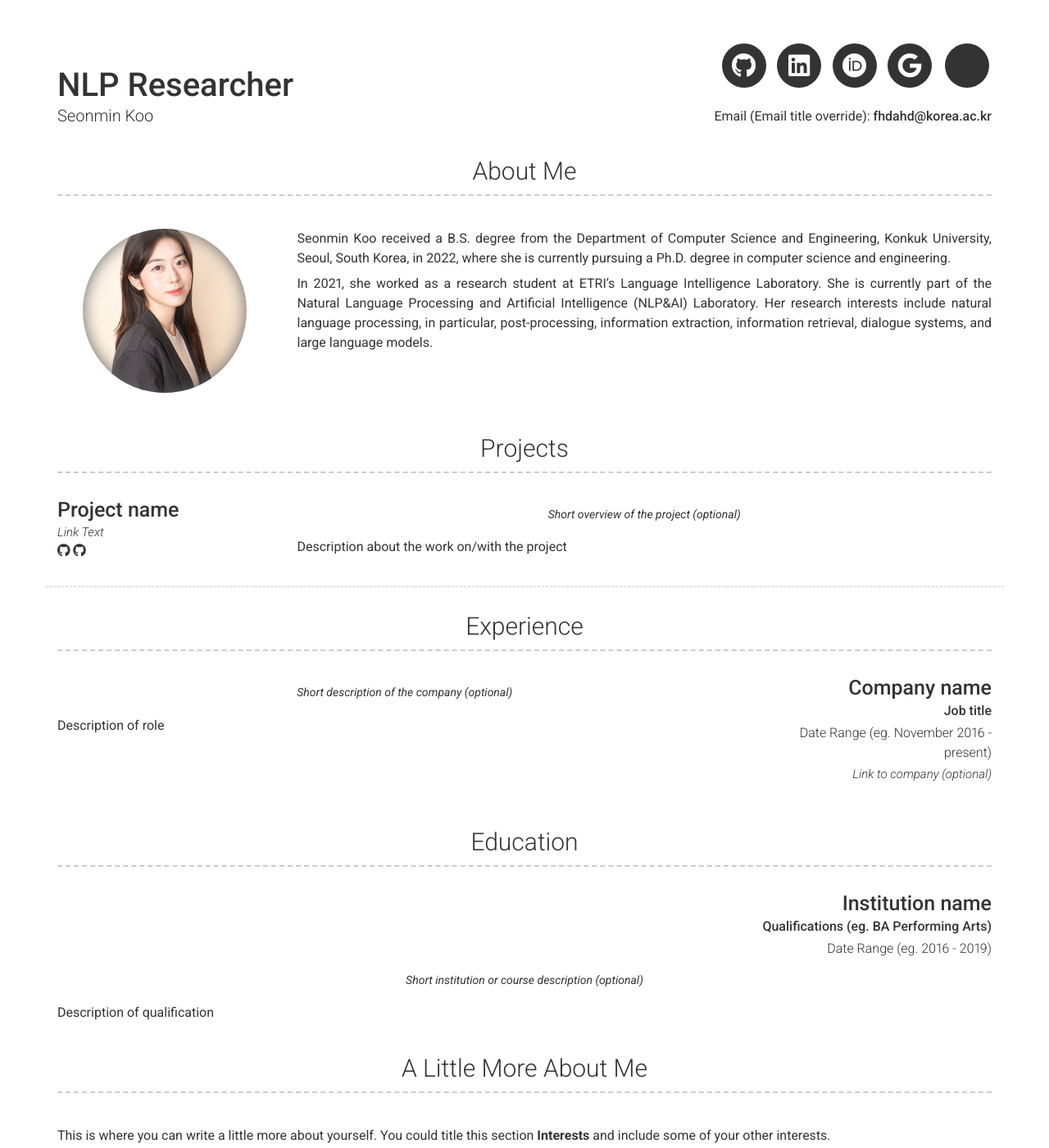
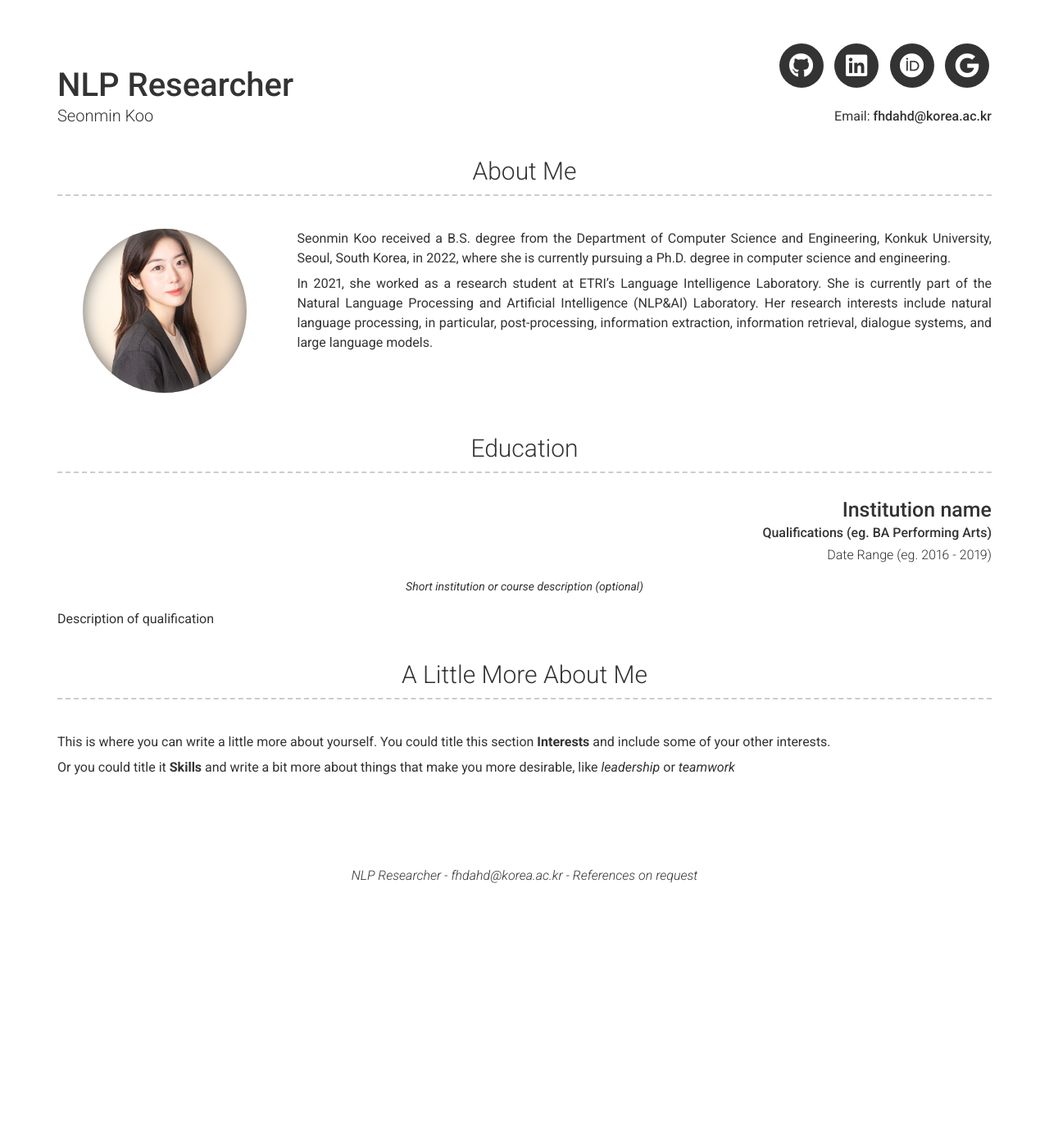
Before and after one commit to seonminkoo/seonminkoo.github.io, a Jekyll site: the page built from index.md, in a window 1280 px wide and 1400 px high. Shown: the whole window at 82% size. Built offline with Jekyll 4.4.1, drawn with Linux system fonts in a browser that asks for light colours; nearby versions of some CDN libraries.

Commit message:
Update _config.yml

```diff
--- a/_config.yml
+++ b/_config.yml
@@ -9,7 +9,7 @@ version: 2
 name: NLP Researcher
 title: Seonmin Koo
 email: fhdahd@korea.ac.kr
-email_title: Email (Email title override)
+# email_title: Email (Email title override)
 # phone: Your phone number (optional)
 # phone_title: Phone (Phone title override)
 # website: Your website (eg. https://google.com)(optional)
@@ -34,10 +34,10 @@ orcid_username: 0009-0007-8575-2306
 googlescholar_username: vQNCQb8AAAAJ&hl
 
 # Additional icon links
-additional_links:
-- title: Link name
-  icon: Font Awesome brand icon name (eg. fab fa-twitter) (https://fontawesome.com/icons?d=gallery&s=brands&m=free)
-  url: Link url (eg. https://google.com)
+# additional_links:
+# - title: Link name
+#   icon: Font Awesome brand icon name (eg. fab fa-twitter) (https://fontawesome.com/icons?d=gallery&s=brands&m=free)
+#   url: Link url (eg. https://google.com)
 # - title: another link
 #   icon: font awesome brand icon name (eg. fab fa-twitter) (https://fontawesome.com/icons?d=gallery&s=brands&m=free)
 #   url: Link url (eg. https://google.com)
@@ -57,38 +57,6 @@ about_content: | # this will include new lines to allow paragraphs
   In 2021, she worked as a research student at ETRI's Language Intelligence Laboratory. She is currently part of the Natural Language Processing and Artificial Intelligence (NLP&AI) Laboratory. Her research interests include natural language processing, in particular, post-processing, information extraction, information retrieval, dialogue systems, and large language models.
 
 content:
-  - title: Projects # Title for the section
-    layout: list # Type of content section (list/text)
-    content:
-      - layout: left
-        border: weak  # Value of `weak` will display a weak border below this item. # Any
-                      # other value (or no value) means no border will be displayed
-        title: Project name
-        link: Link to project (eg. sproogen.github.io/modern-resume-theme)(optional)
-        link_text: Link Text
-        additional_links:
-          - title:  Github page for project (eg. sproogen/modern-resume-theme)
-            icon: fab fa-github
-            url: Link to project (eg. sproogen.github.io/modern-resume-theme)(optional)
-          - title:  Github page for project (eg. sproogen/modern-resume-theme)
-            icon: fab fa-github
-            url: Link to project (eg. sproogen.github.io/modern-resume-theme)(optional)
-        quote: >
-          Short overview of the project (optional)
-        description: | # this will include new lines to allow paragraphs
-          Description about the work on/with the project
-  - title: Experience
-    layout: list
-    content:
-      - layout: right
-        title: Company name
-        sub_title: Job title
-        caption: Date Range (eg. November 2016 - present)
-        link: Link to company (optional)
-        quote: >
-          Short description of the company (optional)
-        description: | # this will include new lines to allow paragraphs
-          Description of role
   - title: Education
     layout: list
     content:
@@ -100,6 +68,50 @@ content:
           Short institution or course description (optional)
         description: | # this will include new lines to allow paragraphs
           Description of qualification
+
+  # - title: Projects # Title for the section
+  #   layout: list # Type of content section (list/text)
+  #   content:
+  #     - layout: left
+  #       border: weak  # Value of `weak` will display a weak border below this item. # Any
+  #                     # other value (or no value) means no border will be displayed
+  #       title: Project name
+  #       link: Link to project (eg. sproogen.github.io/modern-resume-theme)(optional)
+  #       link_text: Link Text
+  #       additional_links:
+  #         - title:  Github page for project (eg. sproogen/modern-resume-theme)
+  #           icon: fab fa-github
+  #           url: Link to project (eg. sproogen.github.io/modern-resume-theme)(optional)
+  #         - title:  Github page for project (eg. sproogen/modern-resume-theme)
+  #           icon: fab fa-github
+  #           url: Link to project (eg. sproogen.github.io/modern-resume-theme)(optional)
+  #       quote: >
+  #         Short overview of the project (optional)
+  #       description: | # this will include new lines to allow paragraphs
+  #         Description about the work on/with the project
+  # - title: Experience
+  #   layout: list
+  #   content:
+  #     - layout: right
+  #       title: Company name
+  #       sub_title: Job title
+  #       caption: Date Range (eg. November 2016 - present)
+  #       link: Link to company (optional)
+  #       quote: >
+  #         Short description of the company (optional)
+  #       description: | # this will include new lines to allow paragraphs
+  #         Description of role
+  # - title: Education
+  #   layout: list
+  #   content:
+  #     - layout: top-right
+  #       title: Institution name
+  #       sub_title: Qualifications (eg. BA Performing Arts)
+  #       caption: Date Range (eg. 2016 - 2019)
+  #       quote: >
+  #         Short institution or course description (optional)
+  #       description: | # this will include new lines to allow paragraphs
+  #         Description of qualification
   - title: A Little More About Me
     layout: text
     content: | # this will include new lines to allow paragraphs
```
